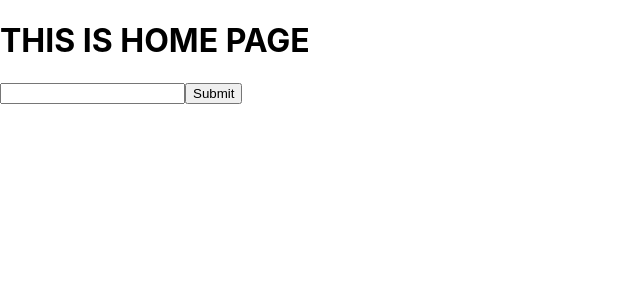
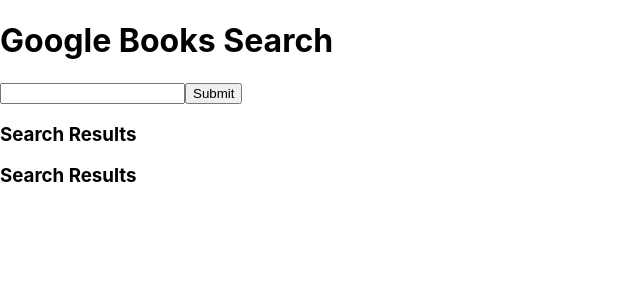
Before and after one commit to banuakman/Google-Book-Search, a React (Create React App) app in the folder client/: page / in a window 1280 px wide. Shown: the top 300 px of the page, without its empty margins (0-640 px from the left). Built offline with nearby package versions, Linux system fonts and the light colour scheme.

Commit message:
map book items & start creating home page

```diff
--- a/client/package.json
+++ b/client/package.json
@@ -8,6 +8,7 @@
     "@testing-library/react": "^11.2.5",
     "@testing-library/user-event": "^12.8.3",
     "axios": "^0.18.0",
+    "bootstrap": "^4.6.0",
     "react": "^17.0.1",
     "react-bootstrap": "^1.5.2",
     "react-dom": "^17.0.1",
--- a/client/src/components/SearchBar/index.js
+++ b/client/src/components/SearchBar/index.js
@@ -3,15 +3,23 @@
 import api from "../../utils/API.js";
 
 export default function SearchBook() {
-  const { register, handleSubmit, watch, errors } = useForm();
+  const { register, handleSubmit } = useForm();
 
-  const onSubmit = async (data) => {
-    console.log(data);
-    const results = await api.searchBook(data.query);
-    console.log(results);
+  const onSubmit = async (book) => {
+    const {
+      data: { items },
+    } = await api.searchBook(book.query);
+    const results = items.map((item) => {
+      return {
+        title: item.volumeInfo.title,
+        authors: item.volumeInfo.authors,
+        description: item.volumeInfo.description,
+        img: item.volumeInfo.imageLinks,
+        link: item.volumeInfo.infoLink,
+      };
+    });
+    console.log("results", results);
   };
-
-  // console.log(watch("example")); // watch input value by passing the name of it
 
   return (
     <div>
--- a/client/src/pages/Home.js
+++ b/client/src/pages/Home.js
@@ -1,12 +1,33 @@
 import React from "react";
+import Container from "react-bootstrap/Container";
+import Row from "react-bootstrap/Row";
+import Col from "react-bootstrap/Col";
 import SearchBook from "../components/SearchBar";
 
 function Home() {
   return (
-    <>
-      <h1>THIS IS HOME PAGE</h1>
-      <SearchBook />
-    </>
+    <Container fluid>
+      <Row>
+        <Col>
+          <h1 className="display-1">Google Books Search</h1>
+        </Col>
+      </Row>
+      <Row>
+        <Col>
+          <SearchBook />
+        </Col>
+      </Row>
+      <Row>
+        <Col>
+          <h3 className="display-4">Search Results</h3>
+        </Col>
+      </Row>
+      <Row>
+        <Col>
+          <h3 className="display-4">Search Results</h3>
+        </Col>
+      </Row>
+    </Container>
   );
 }
 
```
Also changed, not shown: 1 other file (tests, documents, lock files or other folders).
